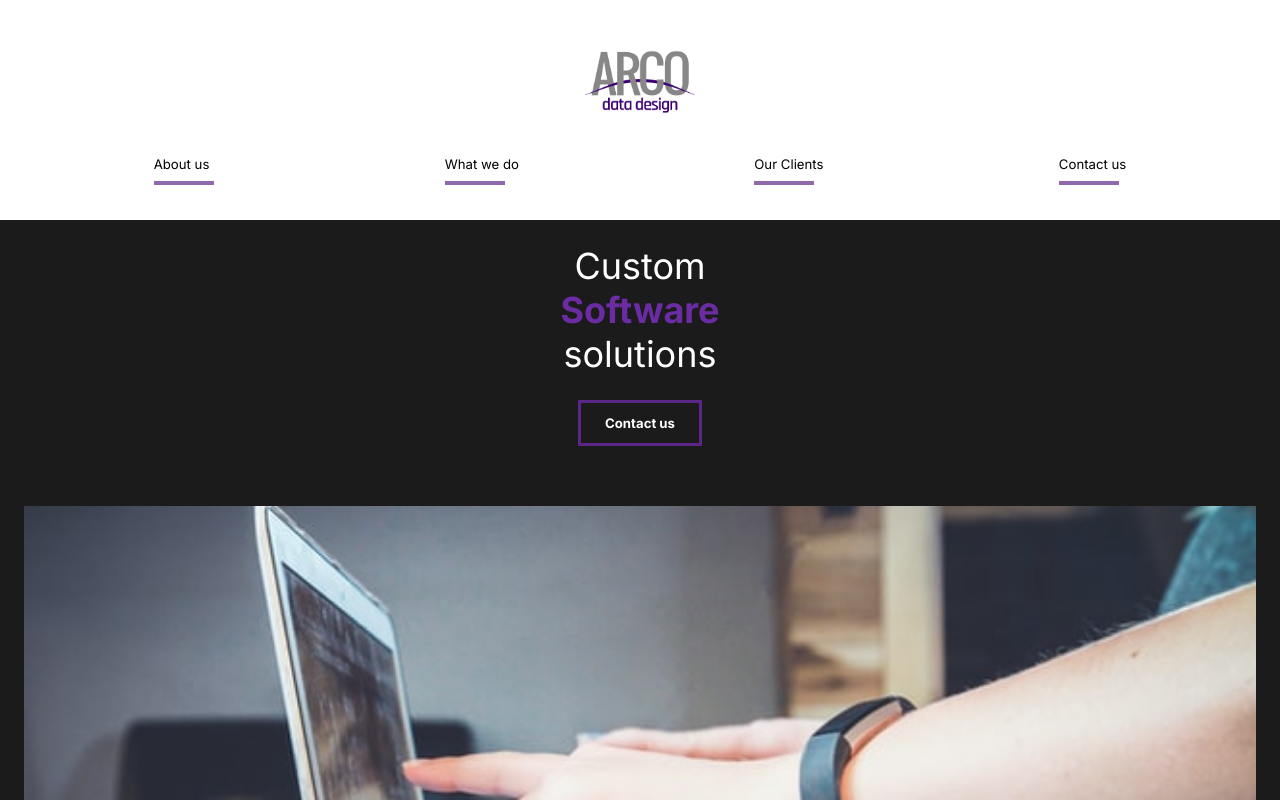
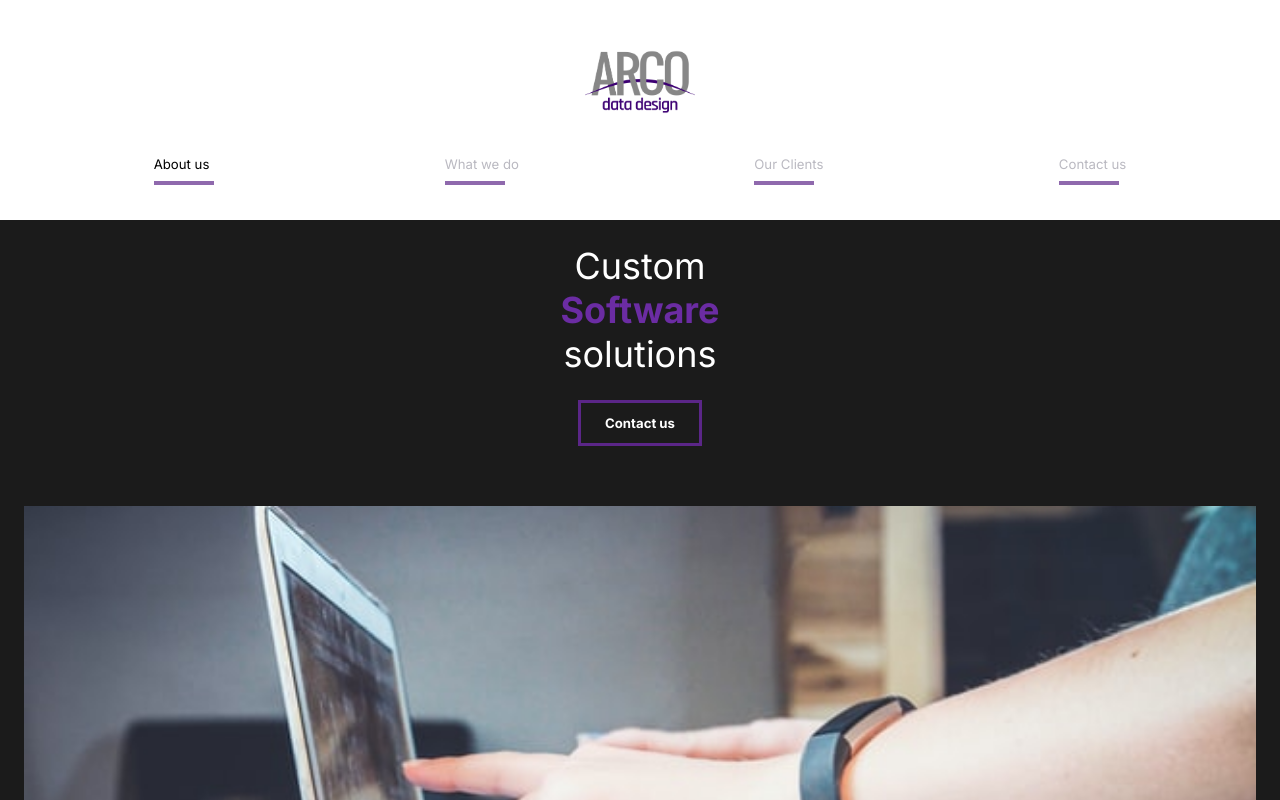
Before and after one commit to kceron/a-site-one, a React (Create React App) app: page / in a window 1280 px wide. Shown: the top 800 px of the page. Built offline with nearby package versions, Linux system fonts and the light colour scheme.

Commit message:
nav links color change

```diff
--- a/src/components/Nav.js
+++ b/src/components/Nav.js
@@ -10,7 +10,7 @@ const Nav = () => {
   const scrollUp = () => {
     const section = document.querySelector("#about-us");
     if (section) {
-    section.scrollIntoView({ behavior: "smooth", block: "start" });
+      section.scrollIntoView({ behavior: "smooth", block: "start" });
     }
   };
   const handleClick = () => {
@@ -25,7 +25,7 @@ const Nav = () => {
       </h1>
       <ul>
         <li>
-          <Link className="nav-link" to="/">
+          <Link className={pathname === "/" ? "selected" + " " + "nav-link" : "nav-link"} to="/">
             About us
           </Link>
           <Line
@@ -35,7 +35,7 @@ const Nav = () => {
           />
         </li>
         <li>
-          <Link className="nav-link" to="/what-we-do">
+          <Link className={pathname === "/what-we-do" ? "selected" + " " + "nav-link" : "nav-link"} to="/what-we-do">
             What we do
           </Link>
           <Line
@@ -45,7 +45,7 @@ const Nav = () => {
           />
         </li>
         <li>
-          <Link className="nav-link" to="/clients">
+          <Link className={pathname === "/clients" ? "selected" + " " + "nav-link" : "nav-link"} to="/clients">
             Our Clients
           </Link>
           <Line
@@ -104,6 +104,12 @@ const StyledNav = styled.nav`
     transition: 0.2s ease;
   }
   .nav-link {
+    color: rgb(186, 185, 193);
+  }
+  .nav-link:hover {
+    color: black;
+  }
+  .selected {
     color: black;
   }
   li:hover {
```
